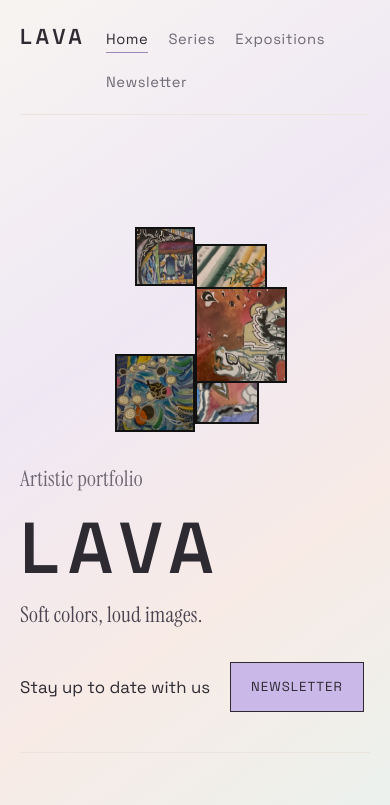
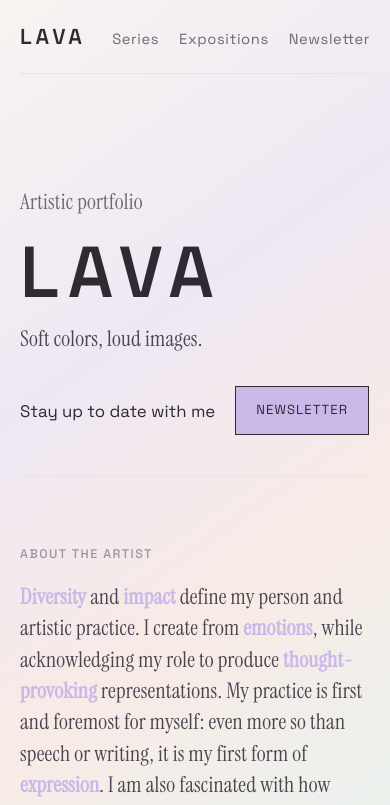
Before and after one commit to vancauwe/lava, a SvelteKit app: page / in a window 390 px wide. Shown: the top 805 px of the page. Built offline with nearby package versions, Linux system fonts and the light colour scheme.

Commit message:
fix: landing page for phone

```diff
--- a/src/lib/components/Header.svelte
+++ b/src/lib/components/Header.svelte
@@ -3,7 +3,6 @@
 	import { page } from '$app/state';
 
 	const links = [
-		{ href: '/', label: 'Home', match: (id: string | null) => id === '/' },
 		{
 			href: '/series',
 			label: 'Series',
--- a/src/routes/+page.svelte
+++ b/src/routes/+page.svelte
@@ -14,7 +14,7 @@
 		<h1>LAVA</h1>
 		<p class="lede serif">Soft colors, loud images.</p>
 		<div class="ctas">
-			<p class="stay">Stay up to date with us</p>
+			<p class="stay">Stay up to date with me</p>
 			<a class="newsletter" href={resolve('/newsletter')}>Newsletter</a>
 		</div>
 	</div>
@@ -239,46 +239,7 @@
 		}
 
 		.mosaic {
-			order: -1;
-			height: 13.5rem;
-			min-height: 13.5rem;
-			max-width: 22rem;
-			margin-inline: auto;
-		}
-
-		.tile-1 {
-			top: 8%;
-			left: 4%;
-			width: 4.5rem;
-			height: 4.5rem;
-		}
-
-		.tile-2 {
-			top: 0;
-			right: 10%;
-			width: 3.75rem;
-			height: 3.75rem;
-		}
-
-		.tile-3 {
-			top: 28%;
-			left: 36%;
-			width: 5.75rem;
-			height: 5.75rem;
-		}
-
-		.tile-4 {
-			bottom: 10%;
-			left: 8%;
-			width: 4rem;
-			height: 4rem;
-		}
-
-		.tile-5 {
-			bottom: 4%;
-			right: 6%;
-			width: 5rem;
-			height: 5rem;
+			display: none;
 		}
 	}
 </style>
```
Also changed, not shown: .agents/skills/lava-theme/SKILL.md.
